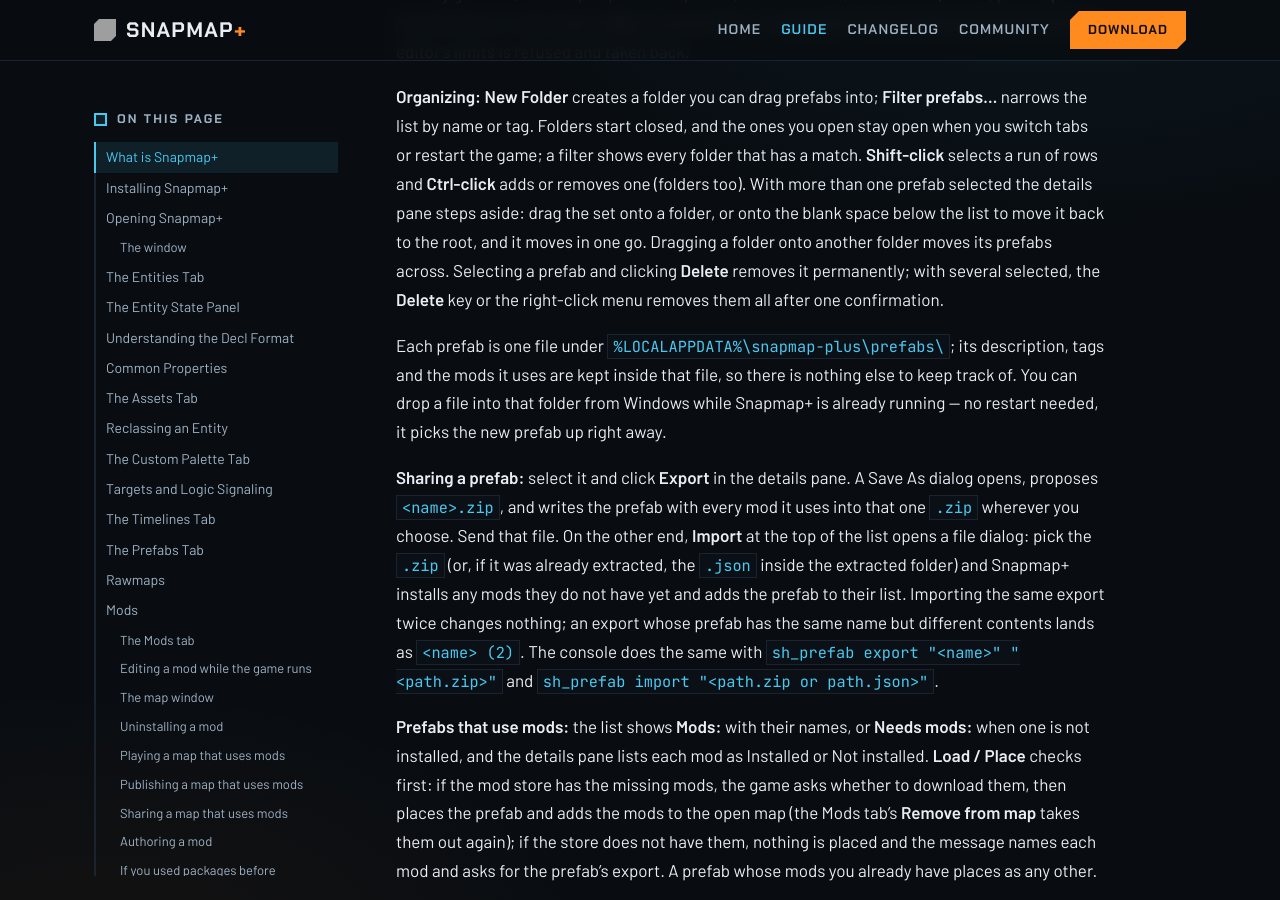
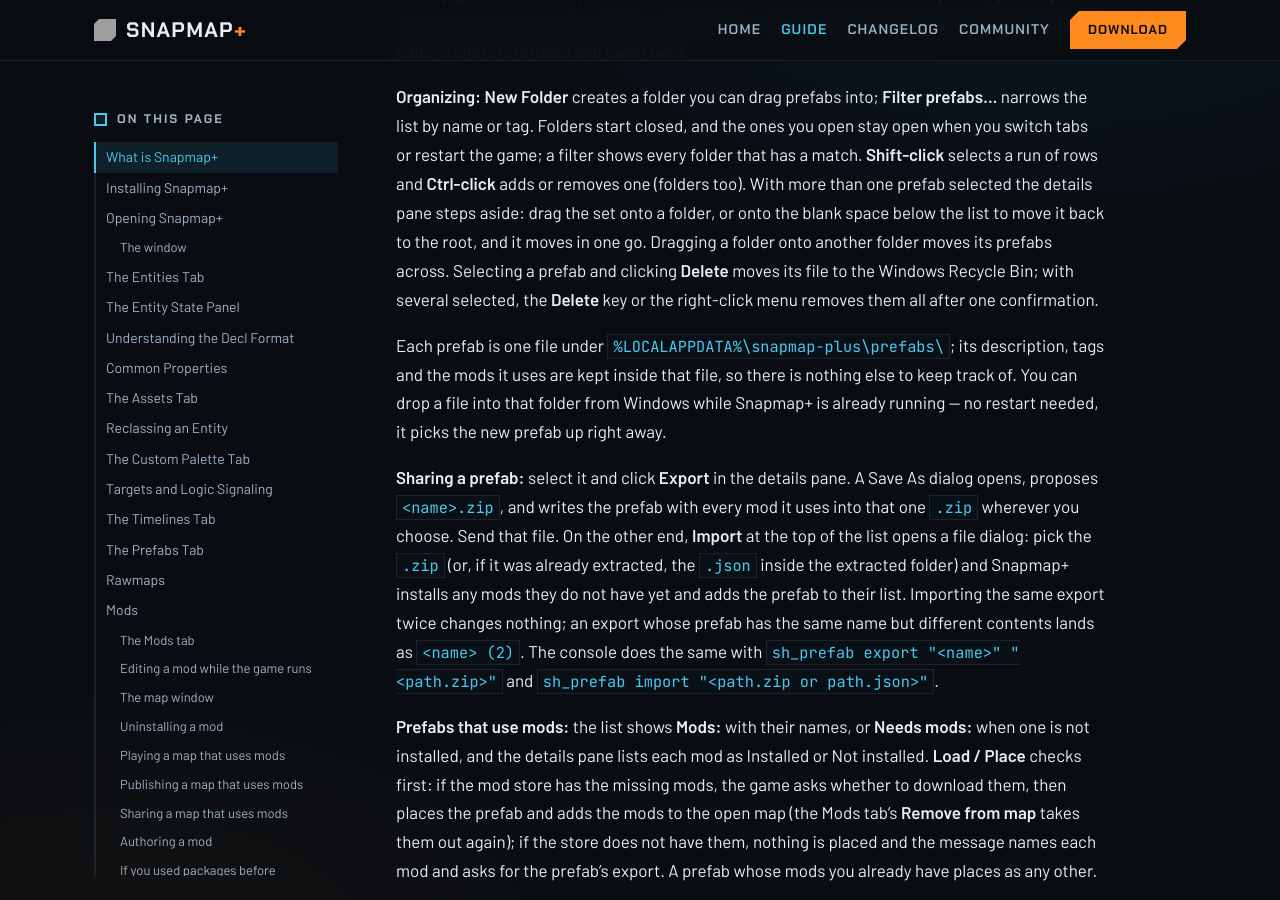
Before and after one commit to doom-snapmap/snapmap-web, a Jekyll site: the page built from site/snapmap-plus-guide.md, in a window 1280 px wide and 900 px high, scrolled down 22541 px. Built offline with Jekyll 4.4.1, drawn with Linux system fonts in a browser that asks for light colours; grey boxes are pictures that could not be loaded.

Commit message:
Say a deleted prefab goes to the Recycle Bin
Prefab Delete now moves the file to the Windows Recycle Bin instead of removing it for good. Merge into main when beta.21 ships.

```diff
--- a/site/snapmap-plus-guide.md
+++ b/site/snapmap-plus-guide.md
@@ -588,7 +588,7 @@ restart the game; a filter shows every folder that has a match. **Shift-click**
 **Ctrl-click** adds or removes one (folders too). With more than one prefab selected the details pane
 steps aside: drag the set onto a folder, or onto the blank space below the list to move it back to the
 root, and it moves in one go. Dragging a folder onto another folder moves its prefabs across. Selecting a
-prefab and clicking **Delete** removes it permanently; with several selected, the **Delete** key or the
+prefab and clicking **Delete** moves its file to the Windows Recycle Bin; with several selected, the **Delete** key or the
 right-click menu removes them all after one confirmation.
 
 Each prefab is one file under `%LOCALAPPDATA%\snapmap-plus\prefabs\`; its description, tags and the mods
```
